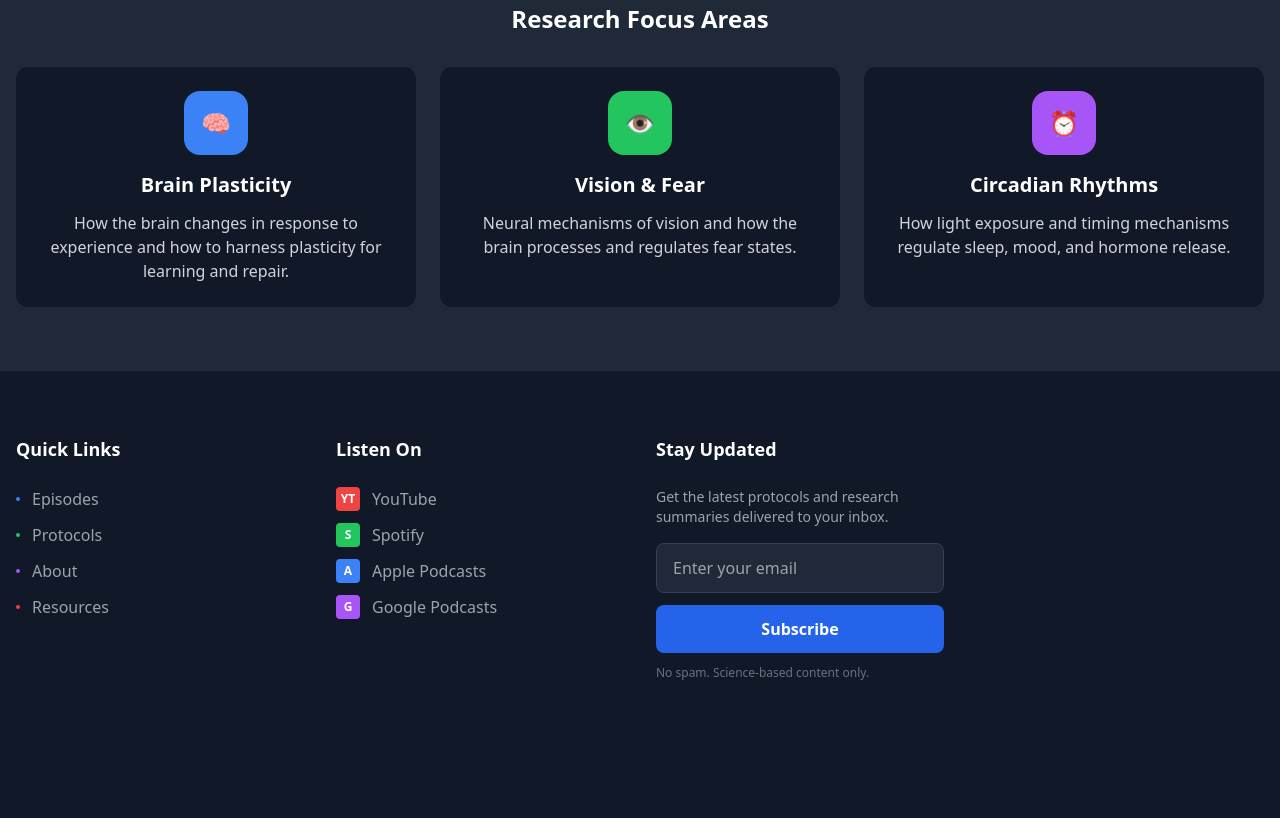
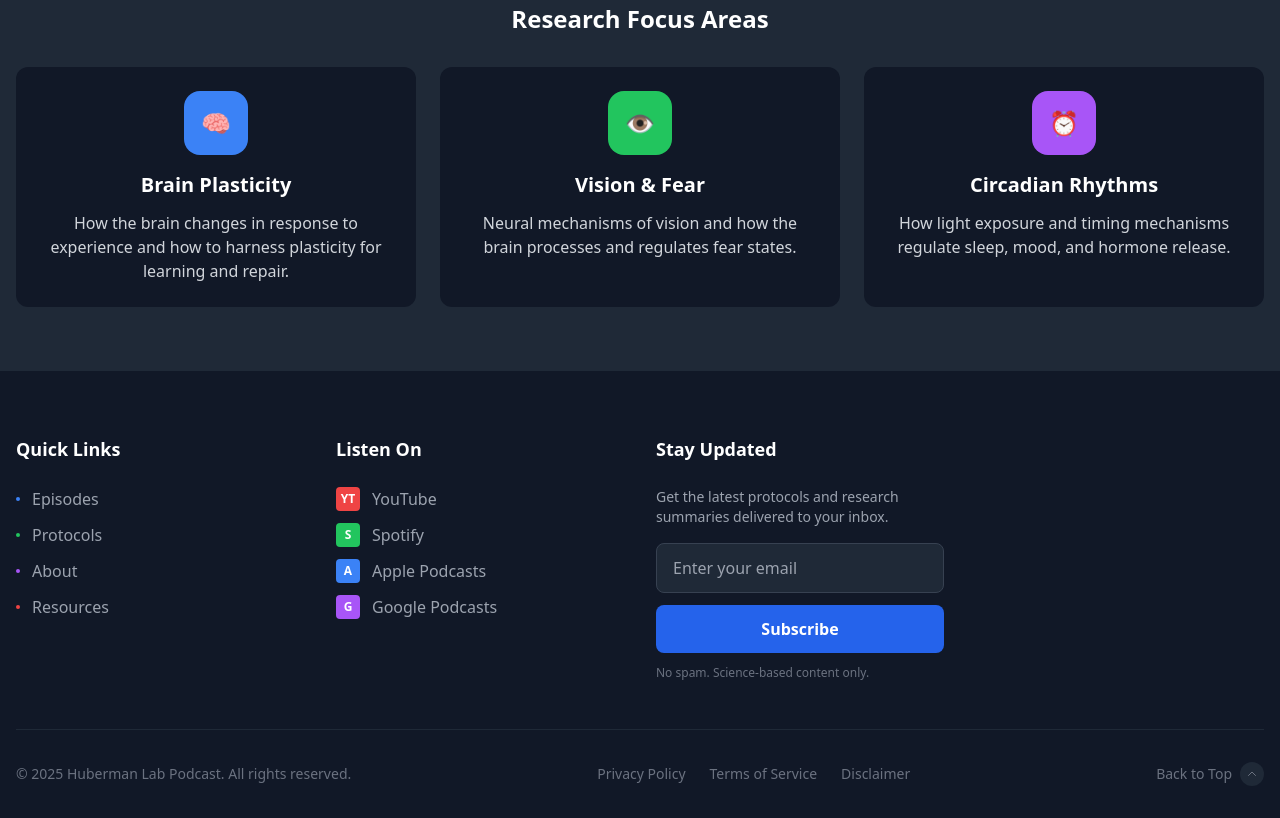
Before and after one commit to Dadir-Dev/tailwind-project-1, a plain HTML site: page index.html in a window 1280 px wide. Shown: the part 3722-4540 px from the top of the page. Before the commit the page ends 4483 px from the top, so only its background shows below. Drawn offline with nearby package versions, Linux system fonts and the light colour scheme.

Commit message:
feat: - Create flexible bottom bar with back-to-top functionality - include smooth screen scroll function

```diff
--- a/index.html
+++ b/index.html
@@ -965,6 +965,65 @@
             </p>
           </div>
         </div>
+
+        <!-- Bottom Bar -->
+        <div class="pt-8 border-t border-gray-800">
+          <div
+            class="flex flex-col md:flex-row justify-between items-center space-y-4 md:space-y-0"
+          >
+            <!-- Copyright -->
+            <div class="text-gray-500 text-sm">
+              © 2025 Huberman Lab Podcast. All rights reserved.
+            </div>
+
+            <!-- Legal Links -->
+            <div class="flex space-x-6">
+              <a
+                href="#"
+                class="text-gray-500 hover:text-white transition-colors duration-200 text-sm"
+              >
+                Privacy Policy
+              </a>
+              <a
+                href="#"
+                class="text-gray-500 hover:text-white transition-colors duration-200 text-sm"
+              >
+                Terms of Service
+              </a>
+              <a
+                href="#"
+                class="text-gray-500 hover:text-white transition-colors duration-200 text-sm"
+              >
+                Disclaimer
+              </a>
+            </div>
+
+            <!-- Back to Top -->
+            <button
+              onclick="window.scrollTo({top: 0, behavior: 'smooth'})"
+              class="text-gray-500 hover:text-white transition-colors duration-200 flex items-center group"
+            >
+              <span class="text-sm mr-2">Back to Top</span>
+              <span
+                class="w-6 h-6 bg-gray-800 rounded-full flex items-center justify-center group-hover:bg-blue-600 transition-colors duration-200"
+              >
+                <svg
+                  class="w-3 h-3"
+                  fill="none"
+                  stroke="currentColor"
+                  viewBox="0 0 24 24"
+                >
+                  <path
+                    stroke-linecap="round"
+                    stroke-linejoin="round"
+                    stroke-width="2"
+                    d="M5 15l7-7 7 7"
+                  ></path>
+                </svg>
+              </span>
+            </button>
+          </div>
+        </div>
       </div>
     </footer>
 
```
